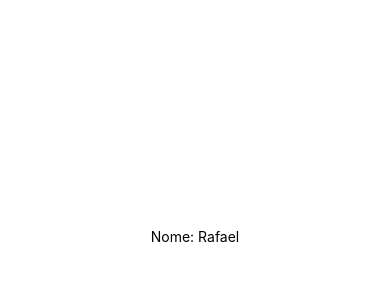
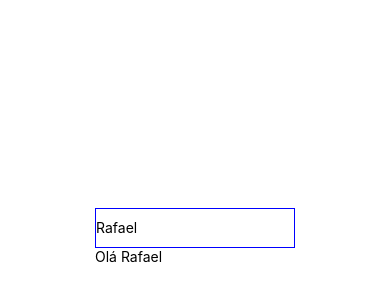
Before and after one commit to rafaelfernandesx/react-native, a React Native app: screen / in a window 390 px wide. Shown: the part 186-486 px from the top of the page. Built offline with nearby package versions, Linux system fonts and the light colour scheme.

Commit message:
mudando state basico

```diff
--- a/App.js
+++ b/App.js
@@ -1,5 +1,5 @@
 import React, { useState } from 'react';
-import { Text } from 'react-native';
+import { View, Text } from 'react-native';
 import styled from 'styled-components/native';
 
 const Page = styled.SafeAreaView`
@@ -8,20 +8,27 @@ const Page = styled.SafeAreaView`
   align-items: center;
 `;
 
-const Hello = ({frase}) => {
+const Input = styled.TextInput`
+  height: 40px;
+  width: 200px;
+  border: 1px solid blue;
+`;
+
+const Hello = () => {
   const [ name, setName ] = useState('Rafael');
 
-
   return (
-  <Text>Nome: {name}</Text>
+    <View>
+      <Input value={name} onChangeText={ t => setName(t)} />
+      <Text>Olá {name}</Text>
+    </View>
   );
-
 };
 
 export default () => {
   return (
     <Page>
-      <Hello frase="Bem vindo" />
+      <Hello />
     </Page>
   );
 };
```
